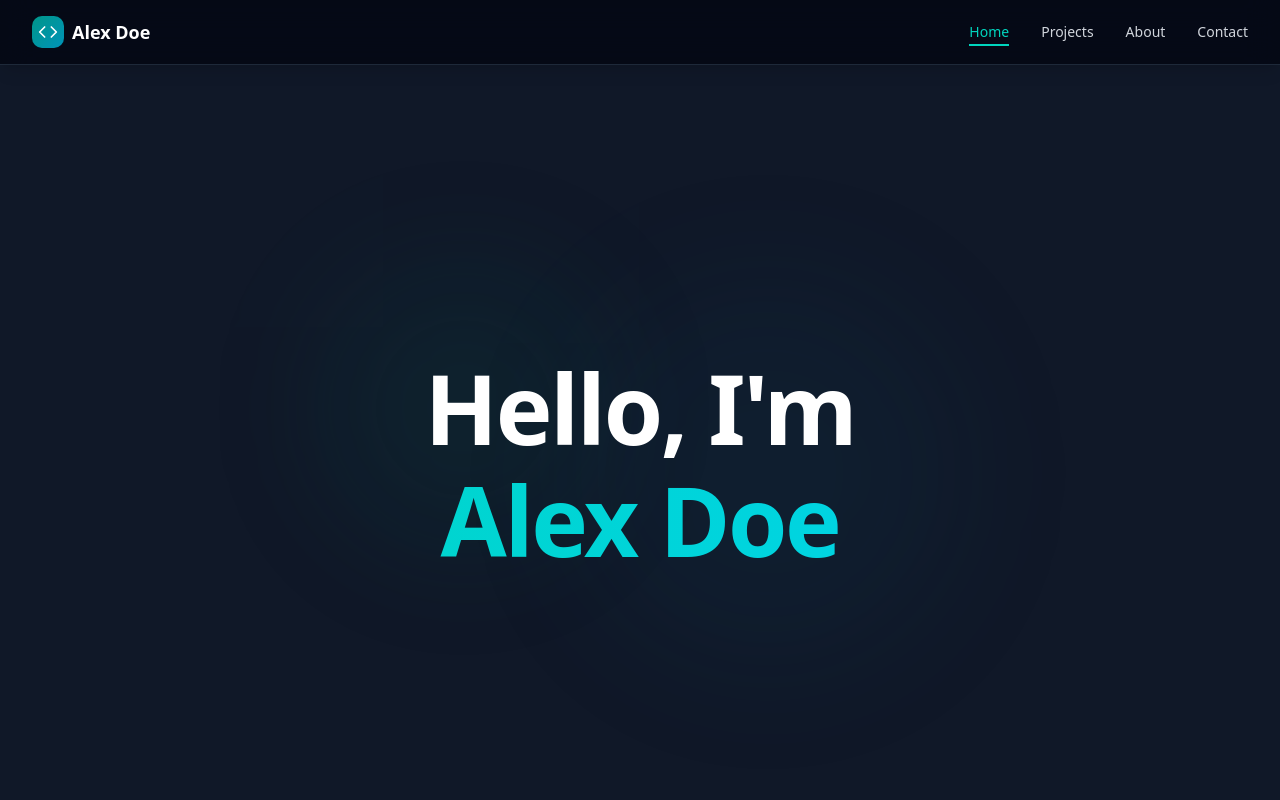
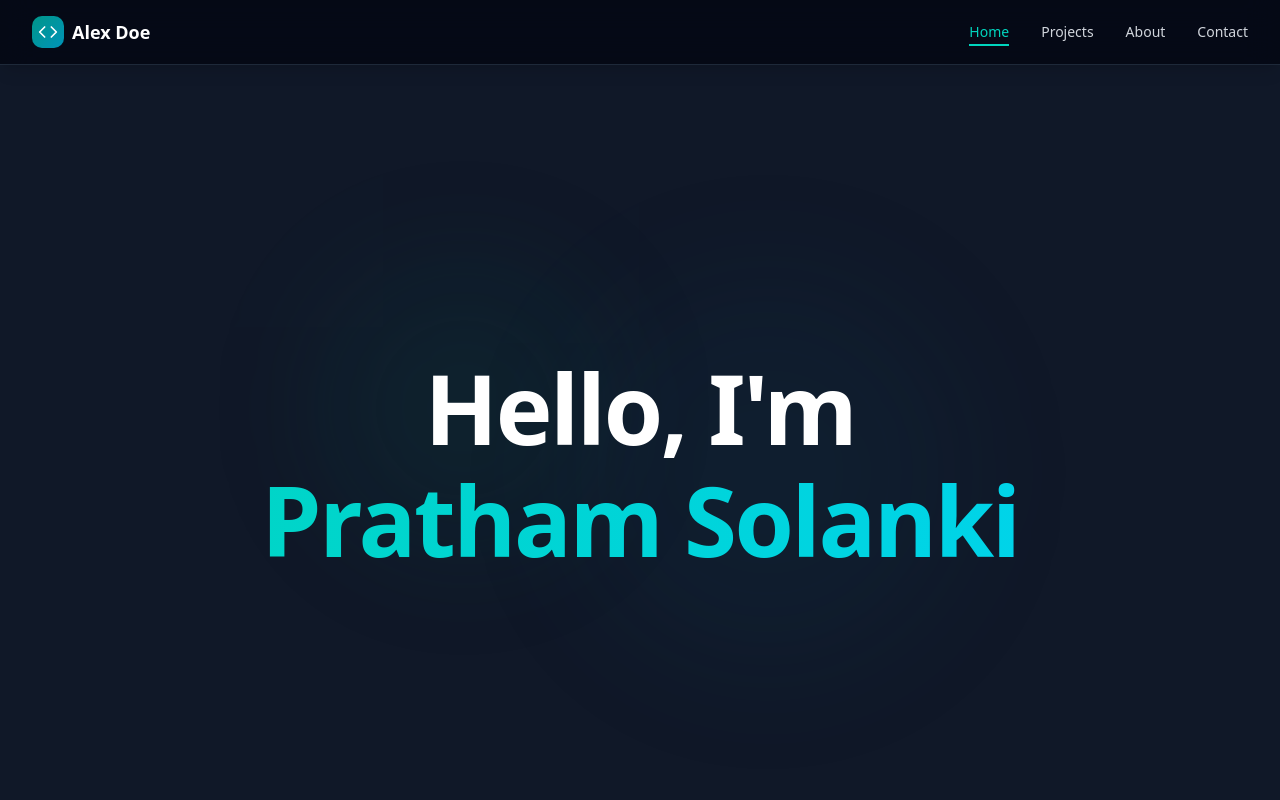
Before and after one commit to prathamsolanki-USC/portfolio, a React (Vite) app: page /home in a window 1280 px wide. Shown: the top 800 px of the page. Built offline with nearby package versions, Linux system fonts and the light colour scheme.

Commit message:
profile image

```diff
--- a/src/components/pages/Home.jsx
+++ b/src/components/pages/Home.jsx
@@ -8,10 +8,10 @@ import { Card, CardContent } from '@/components/ui/card';
 
 // Static data
 const personalInfo = {
-    full_name: "Alex Doe",
+    full_name: "Pratham Solanki",
     title: "Data Scientist & AI Specialist",
     bio: "Passionate about transforming data into actionable insights and building intelligent systems that drive business growth.",
-    profile_image: "https://images.unsplash.com/photo-1507003211169-0a1dd7228f2d?w=400&h=400&fit=crop&crop=face"
+    profile_image: "https://drive.google.com/file/d/1ivl8HPf18xyer15yXMwRq_F0mJ4NnqVT/view?usp=drive_link"
 };
 
 const featuredProjects = [
```
